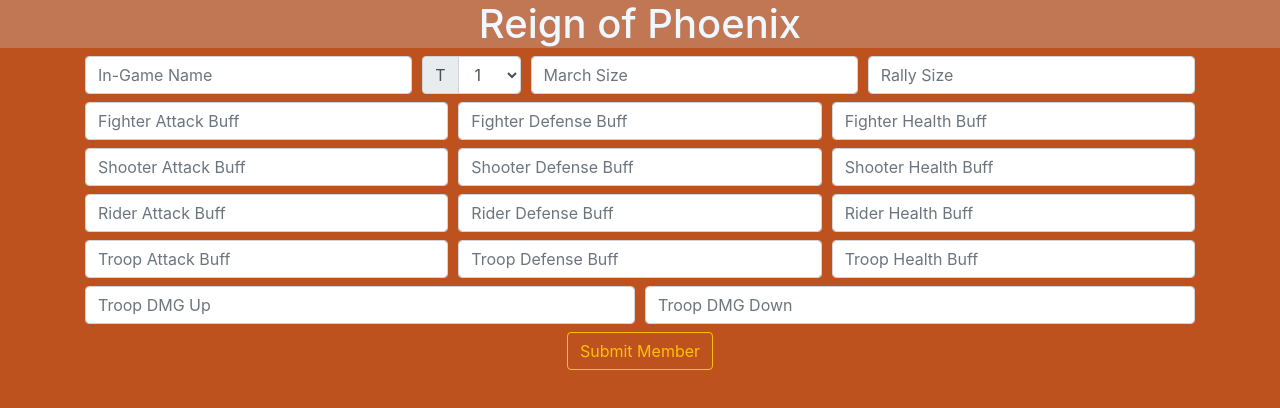
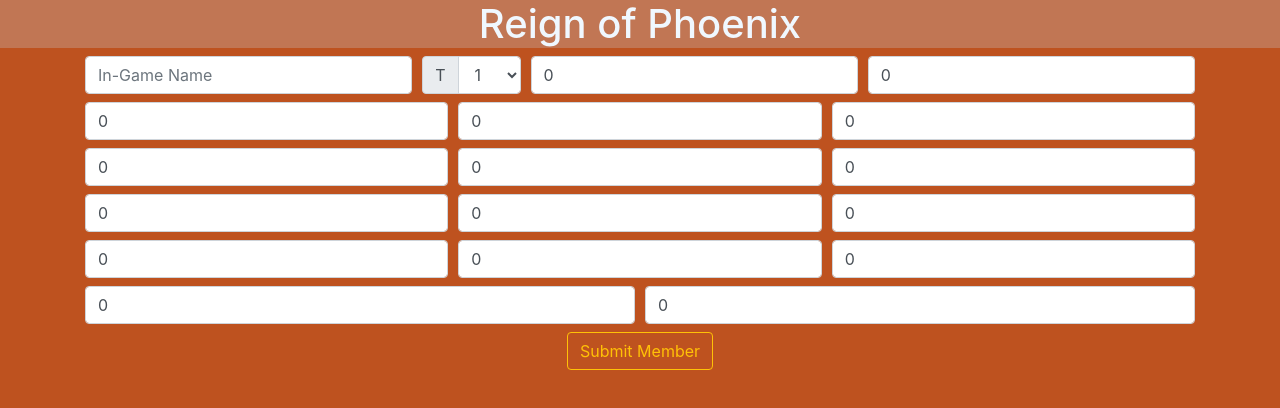
Before and after one commit to Dizzion/rop-app, a React (Create React App) app: page / in a window 1280 px wide. Shown: the top 408 px of the page. Built offline with nearby package versions, Linux system fonts and the light colour scheme.

Commit message:
added all change and submit functionality to form

```diff
--- a/src/Components/NewMember.tsx
+++ b/src/Components/NewMember.tsx
@@ -14,13 +14,153 @@ class NewMember extends React.Component<NewMemberProps, Player> {
     rallySize: 0,
     fighters: { attack: 0, defense: 0, health: 0 },
     shooters: { attack: 0, defense: 0, health: 0 },
-    rider: { attack: 0, defense: 0, health: 0 },
+    riders: { attack: 0, defense: 0, health: 0 },
     troop: { attack: 0, defense: 0, health: 0 },
     troopDmg: { up: 0, down: 0 },
   };
 
   handleSubmit = (e: React.FormEvent) => {
     e.preventDefault();
+    this.props.onAddMember(this.state);
+  };
+
+  fighterState = (e: React.ChangeEvent<HTMLInputElement>): void => {
+    if(e.currentTarget.name == "Fattack") {
+        this.setState(prevState => ({
+            fighters: {
+                ...prevState.fighters,
+                attack: parseInt(e.currentTarget.value)
+            }
+        }));
+    }
+    if(e.currentTarget.name == "Fdefense") {
+        this.setState(prevState => ({
+            fighters: {
+                ...prevState.fighters,
+                defense: parseInt(e.currentTarget.value)
+            }
+        }));
+    }
+    if(e.currentTarget.name == "Fhealth") {
+        this.setState(prevState => ({
+            fighters: {
+                ...prevState.fighters,
+                health: parseInt(e.currentTarget.value)
+            }
+        }));
+    }
+  }
+
+  shooterState = (e: React.ChangeEvent<HTMLInputElement>): void => {
+    if(e.currentTarget.name == "Sattack") {
+        this.setState(prevState => ({
+            shooters: {
+                ...prevState.shooters,
+                attack: parseInt(e.currentTarget.value)
+            }
+        }));
+    }
+    if(e.currentTarget.name == "Sdefense") {
+        this.setState(prevState => ({
+            shooters: {
+                ...prevState.shooters,
+                defense: parseInt(e.currentTarget.value)
+            }
+        }));
+    }
+    if(e.currentTarget.name == "Shealth") {
+        this.setState(prevState => ({
+            shooters: {
+                ...prevState.shooters,
+                health: parseInt(e.currentTarget.value)
+            }
+        }));
+    }
+  }
+
+  riderState = (e: React.ChangeEvent<HTMLInputElement>): void => {
+    if(e.currentTarget.name == "Rattack") {
+        this.setState(prevState => ({
+            riders: {
+                ...prevState.riders,
+                attack: parseInt(e.currentTarget.value)
+            }
+        }));
+    }
+    if(e.currentTarget.name == "Rdefense") {
+        this.setState(prevState => ({
+            riders: {
+                ...prevState.riders,
+                defense: parseInt(e.currentTarget.value)
+            }
+        }));
+    }
+    if(e.currentTarget.name == "Rhealth") {
+        this.setState(prevState => ({
+            riders: {
+                ...prevState.riders,
+                health: parseInt(e.currentTarget.value)
+            }
+        }));
+    }
+  }
+
+  handleChange = (e: React.ChangeEvent<HTMLInputElement>) => {
+    if(e.currentTarget.name == "username") {
+        this.setState({ username: e.currentTarget.value });
+    }
+    if(e.currentTarget.name == "troopTier") {
+        this.setState({ troopTier: parseInt(e.currentTarget.value) });
+    }
+    if(e.currentTarget.name == "marchSize") {
+        this.setState({ marchSize: parseInt(e.currentTarget.value) });
+    }
+    if(e.currentTarget.name == "rallySize") {
+        this.setState({ rallySize: parseInt(e.currentTarget.value) });
+    }
+    this.fighterState(e);
+    this.shooterState(e);
+    this.riderState(e);
+    if(e.currentTarget.name == "Tattack") {
+        this.setState(prevState => ({
+            troop: {
+                ...prevState.troop,
+                attack: parseInt(e.currentTarget.value)
+            }
+        }));
+    }
+    if(e.currentTarget.name == "Tdefense") {
+        this.setState(prevState => ({
+            troop: {
+                ...prevState.troop,
+                defense: parseInt(e.currentTarget.value)
+            }
+        }));
+    }
+    if(e.currentTarget.name == "Thealth") {
+        this.setState(prevState => ({
+            troop: {
+                ...prevState.troop,
+                health: parseInt(e.currentTarget.value)
+            }
+        }));
+    }
+    if(e.currentTarget.name == "TDup") {
+        this.setState(prevState => ({
+            troopDmg: {
+                ...prevState.troopDmg,
+                up: parseInt(e.currentTarget.value)
+            }
+        }));
+    }
+    if(e.currentTarget.name == "TDdown") {
+        this.setState(prevState => ({
+            troopDmg: {
+                ...prevState.troopDmg,
+                down: parseInt(e.currentTarget.value)
+            }
+        }));
+    }
   };
 
 
@@ -31,14 +171,16 @@ class NewMember extends React.Component<NewMemberProps, Player> {
           <Form onSubmit={this.handleSubmit}>
             <Form.Row className="align-items-center">
               <Col>
-                <Form.Label htmlFor="UsernameInput" srOnly>
+                <Form.Label htmlFor="username" srOnly>
                   Username
                 </Form.Label>
                 <Form.Control
                   className="mb-2"
-                  id="Usernameinput"
+                  id="username"
                   name="username"
                   placeholder="In-Game Name"
+                  onChange={this.handleChange}
+                  value={this.state.username}
                 />
               </Col>
               <Col xs="auto">
@@ -49,18 +191,18 @@ class NewMember extends React.Component<NewMemberProps, Player> {
                   <InputGroup.Prepend>
                     <InputGroup.Text>T</InputGroup.Text>
                   </InputGroup.Prepend>
-                  <Form.Control as="select" defaultValue="1" name="troopTier">
-                    <option value="1">1</option>
-                    <option value="2">2</option>
-                    <option value="3">3</option>
-                    <option value="4">4</option>
-                    <option value="5">5</option>
-                    <option value="6">6</option>
-                    <option value="7">7</option>
-                    <option value="8">8</option>
-                    <option value="9">9</option>
-                    <option value="10">10</option>
-                    <option value="11">11</option>
+                  <Form.Control as="select" defaultValue={1} name="troopTier">
+                    <option value={1}>1</option>
+                    <option value={2}>2</option>
+                    <option value={3}>3</option>
+                    <option value={4}>4</option>
+                    <option value={5}>5</option>
+                    <option value={6}>6</option>
+                    <option value={7}>7</option>
+                    <option value={8}>8</option>
+                    <option value={9}>9</option>
+                    <option value={10}>10</option>
+                    <option value={11}>11</option>
                   </Form.Control>
                 </InputGroup>
               </Col>
@@ -73,6 +215,8 @@ class NewMember extends React.Component<NewMemberProps, Player> {
                   id="Marchinput"
                   name="marchSize"
                   placeholder="March Size"
+                  onChange={this.handleChange}
+                  value={this.state.marchSize}
                 />
               </Col>
               <Col>
@@ -84,6 +228,8 @@ class NewMember extends React.Component<NewMemberProps, Player> {
                   id="Rallyinput"
                   name="rallySize"
                   placeholder="Rally Size"
+                  onChange={this.handleChange}
+                  value={this.state.rallySize}
                 />
               </Col>
             </Form.Row>
@@ -95,8 +241,10 @@ class NewMember extends React.Component<NewMemberProps, Player> {
                 <Form.Control
                   className="mb-2"
                   id="FighterAttackInput"
-                  name="attack"
+                  name="Fattack"
                   placeholder="Fighter Attack Buff"
+                  onChange={this.handleChange}
+                  value={this.state.fighters.attack}
                 />
               </Col>
               <Col>
@@ -106,8 +254,10 @@ class NewMember extends React.Component<NewMemberProps, Player> {
                 <Form.Control
                   className="mb-2"
                   id="FighterDefenseInput"
-                  name="defense"
+                  name="Fdefense"
                   placeholder="Fighter Defense Buff"
+                  onChange={this.handleChange}
+                  value={this.state.fighters.defense}
                 />
               </Col>
               <Col>
@@ -117,8 +267,10 @@ class NewMember extends React.Component<NewMemberProps, Player> {
                 <Form.Control
                   className="mb-2"
                   id="FighterHealthInput"
-                  name="health"
+                  name="Fhealth"
                   placeholder="Fighter Health Buff"
+                  onChange={this.handleChange}
+                  value={this.state.fighters.health}
                 />
               </Col>
             </Form.Row>
@@ -130,8 +282,10 @@ class NewMember extends React.Component<NewMemberProps, Player> {
                 <Form.Control
                   className="mb-2"
                   id="ShooterAttackInput"
-                  name="attack"
+                  name="Sattack"
                   placeholder="Shooter Attack Buff"
+                  onChange={this.handleChange}
+                  value={this.state.shooters.attack}
                 />
               </Col>
               <Col>
@@ -141,8 +295,10 @@ class NewMember extends React.Component<NewMemberProps, Player> {
                 <Form.Control
                   className="mb-2"
                   id="ShooterDefenseInput"
-                  name="defense"
+                  name="Sdefense"
                   placeholder="Shooter Defense Buff"
+                  onChange={this.handleChange}
+                  value={this.state.shooters.defense}
                 />
               </Col>
               <Col>
@@ -152,8 +308,10 @@ class NewMember extends React.Component<NewMemberProps, Player> {
                 <Form.Control
                   className="mb-2"
                   id="ShooterHealthInput"
-                  name="health"
+                  name="Shealth"
                   placeholder="Shooter Health Buff"
+                  onChange={this.handleChange}
+                  value={this.state.shooters.health}
                 />
               </Col>
             </Form.Row>
@@ -165,8 +323,10 @@ class NewMember extends React.Component<NewMemberProps, Player> {
                 <Form.Control
                   className="mb-2"
                   id="RiderAttackInput"
-                  name="attack"
+                  name="Rattack"
                   placeholder="Rider Attack Buff"
+                  onChange={this.handleChange}
+                  value={this.state.riders.attack}
                 />
               </Col>
               <Col>
@@ -176,8 +336,10 @@ class NewMember extends React.Component<NewMemberProps, Player> {
                 <Form.Control
                   className="mb-2"
                   id="RiderDefenseInput"
-                  name="defense"
+                  name="Rdefense"
                   placeholder="Rider Defense Buff"
+                  onChange={this.handleChange}
+                  value={this.state.riders.defense}
                 />
               </Col>
               <Col>
@@ -187,8 +349,10 @@ class NewMember extends React.Component<NewMemberProps, Player> {
                 <Form.Control
                   className="mb-2"
                   id="RiderHealthInput"
-                  name="health"
+                  name="Rhealth"
                   placeholder="Rider Health Buff"
+                  onChange={this.handleChange}
+                  value={this.state.riders.health}
                 />
               </Col>
             </Form.Row>
@@ -200,8 +364,10 @@ class NewMember extends React.Component<NewMemberProps, Player> {
                 <Form.Control
                   className="mb-2"
                   id="TroopAttackInput"
-                  name="attack"
+                  name="Tattack"
                   placeholder="Troop Attack Buff"
+                  onChange={this.handleChange}
+                  value={this.state.troop.attack}
                 />
               </Col>
               <Col>
@@ -211,8 +377,10 @@ class NewMember extends React.Component<NewMemberProps, Player> {
                 <Form.Control
                   className="mb-2"
                   id="TroopDefenseInput"
-                  name="defense"
+                  name="Tdefense"
                   placeholder="Troop Defense Buff"
+                  onChange={this.handleChange}
+                  value={this.state.troop.defense}
                 />
               </Col>
               <Col>
@@ -222,8 +390,10 @@ class NewMember extends React.Component<NewMemberProps, Player> {
                 <Form.Control
                   className="mb-2"
                   id="TroopHealthInput"
-                  name="health"
+                  name="Thealth"
                   placeholder="Troop Health Buff"
+                  onChange={this.handleChange}
+                  value={this.state.troop.health}
                 />
               </Col>
             </Form.Row>
@@ -235,8 +405,10 @@ class NewMember extends React.Component<NewMemberProps, Player> {
                 <Form.Control
                   className="mb-2"
                   id="TroopDMGUpInput"
-                  name="up"
+                  name="TDup"
                   placeholder="Troop DMG Up"
+                  onChange={this.handleChange}
+                  value={this.state.troopDmg.up}
                 />
               </Col>
               <Col>
@@ -246,8 +418,10 @@ class NewMember extends React.Component<NewMemberProps, Player> {
                 <Form.Control
                   className="mb-2"
                   id="TroopDMGInput"
-                  name="down"
+                  name="TDdown"
                   placeholder="Troop DMG Down"
+                  onChange={this.handleChange}
+                  value={this.state.troopDmg.down}
                 />
               </Col>
             </Form.Row>
--- a/src/Model/player.model.ts
+++ b/src/Model/player.model.ts
@@ -5,7 +5,7 @@ export interface Player {
     rallySize: number;
     fighters: { attack: number; defense: number; health: number };
     shooters: { attack: number; defense: number; health: number };
-    rider: { attack: number; defense: number; health: number };
+    riders: { attack: number; defense: number; health: number };
     troop: { attack: number; defense: number; health: number };
     troopDmg: { up: number; down: number };
 }
```
